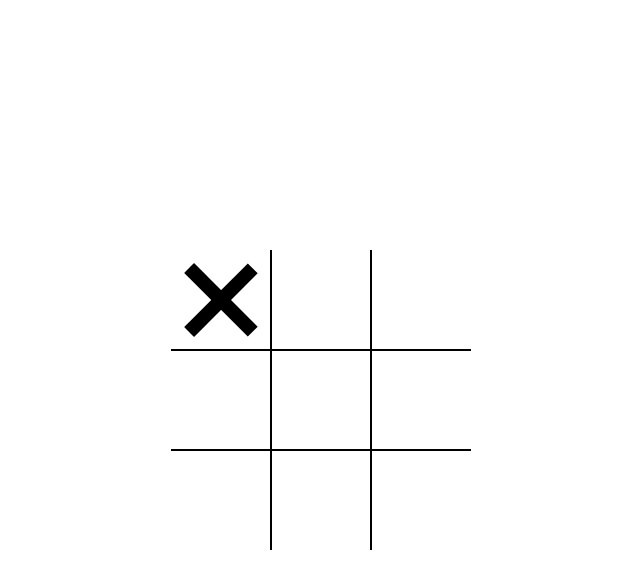
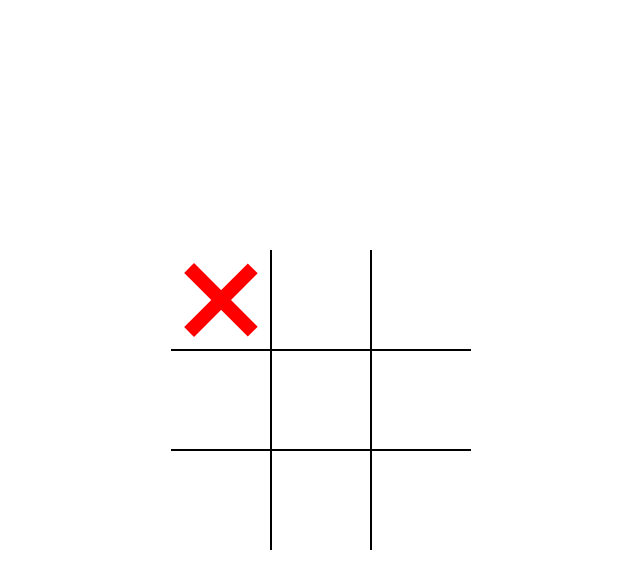
Before and after one commit to ksoliven/TTT-Game, a plain HTML site: page index.html in a window 1280 px wide. Both pictures are taken after a click on the element 540 px from the left and 300 px from the top of the page. Shown: the whole page, without its empty margins (319-959 px from the left). Drawn offline with Linux system fonts and the light colour scheme.

Commit message:
Update styles.css

```diff
--- a/styles.css
+++ b/styles.css
@@ -58,11 +58,16 @@ body{
     cursor: not-allowed;
 }
 
+
 .cell.x::before,
-.cell.x::after,
-.cell.circle::before {
-    background-color: black;
+.cell.x::after{
+    background-color: red;
 }
+
+.cell.circle::before{
+    background-color: blue;
+}
+
 
 .board.x .cell:not(.x):not(.circle):hover::before,
 .board.x .cell:not(.x):not(.circle):hover::after,
```
